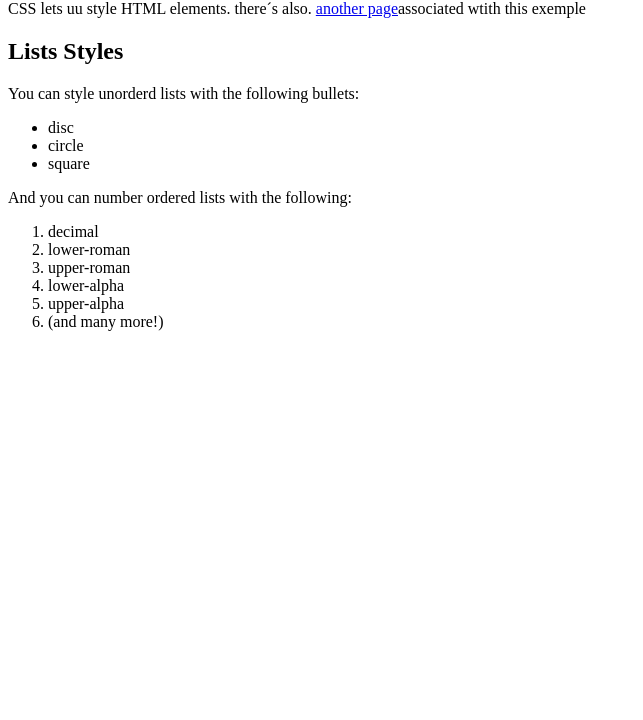
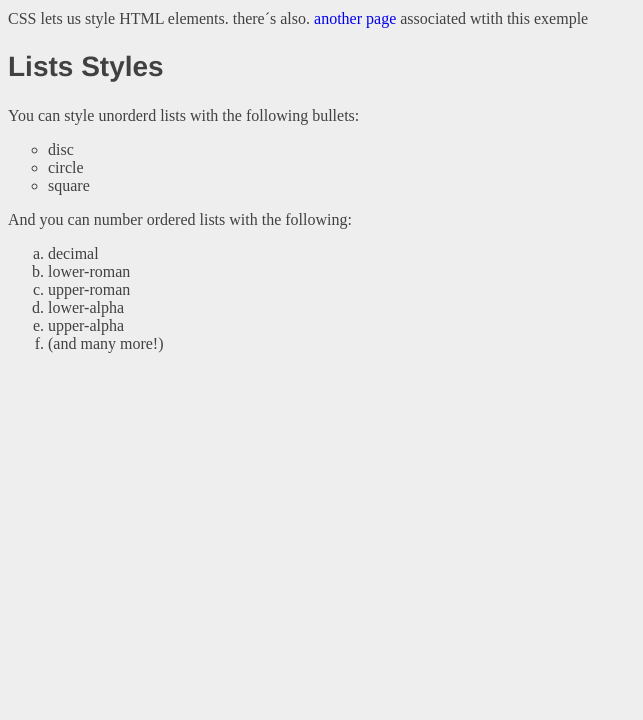
Before and after one commit to NatyAmbrosio/interneting-is-hard, a plain HTML site: page links-and-img/hello-css/hello-css.html in a window 1280 px wide. Shown: the part 80-800 px from the top of the page, without its empty margins (0-643 px from the left). Drawn offline with Linux system fonts and the light colour scheme.

Commit message:
initial html and css

```diff
--- a/links and img/hello-css/hello-css.html
+++ b/links-and-img/hello-css/hello-css.html
@@ -4,10 +4,11 @@
     <meta charset="UTF-8">
     <meta name="viewport" content="width=device-width, initial-scale=1.0">
     <title>Hello CSS</title>
+    <link rel="stylesheet" href= "styles.css">
 </head>
 <body>
     <h1>Hello CSS</h1>
-    <p>CSS lets uu style HTML elements. there´s also. <a href="dummy.html">another page</a>associated wtith this exemple</p>
+    <p>CSS lets us style HTML elements. there´s also. <a href="dummy.html">another page </a>associated wtith this exemple</p>
     <h2>Lists Styles</h2>
     <p>You can style unorderd lists with the following bullets:</p>
     <ul>
--- /dev/null
+++ b/links-and-img/hello-css/styles.css
@@ -0,0 +1,26 @@
+body{
+    color:#414141; /*Dark grey*/
+    background-color:#eeeeee;
+}
+h1{
+    font-size:36px;
+}
+h2{
+    font-size:28px;
+}
+h1, h2, h3, h4, h5, h6{
+    font-family:"Helvetica", "Roboto", sans-serif;
+    font: weight 300;
+}
+ul{
+    list-style-type: circle;
+}
+ol{
+    list-style-type: lower-alpha;
+}
+a{
+    text-decoration: none;
+}
+p{
+    text-align: left;
+}
```
Also changed, not shown: links-and-img/hello-css/dummy.html (renamed from links and img/hello-css/dummy.html, +1 -0 lines), links-and-img/misce/images.html (renamed from links and img/misce/images.html, +4 -4 lines), links-and-img/images/mochi.gif (renamed from links and img/images/mochi.gif), links-and-img/images/mochi.jpg (renamed from links and img/images/mochi.jpg), links-and-img/images/mochi.png (renamed from links and img/images/mochi.png), links-and-img/images/mochi.svg (renamed from links and img/images/mochi.svg), links-and-img/misce/extras.html (renamed from links and img/misce/extras.html), links-and-img/misce/index.html (renamed from links and img/misce/index.html), links-and-img/misce/links.html (renamed from links and img/misce/links.html), 1 other file.
